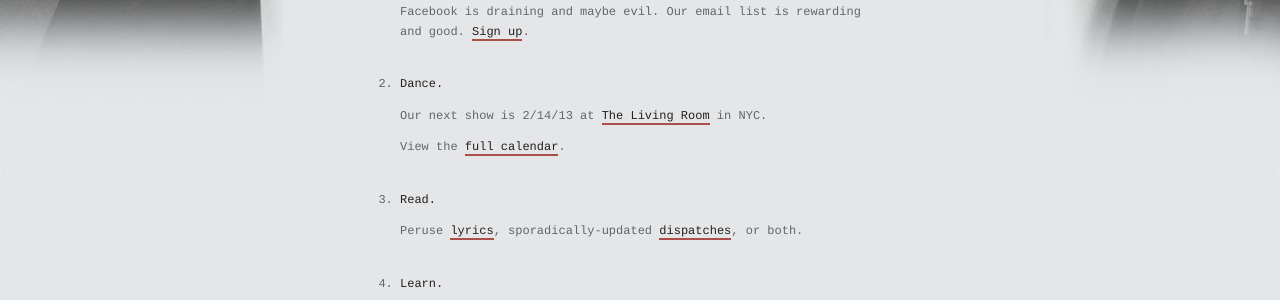
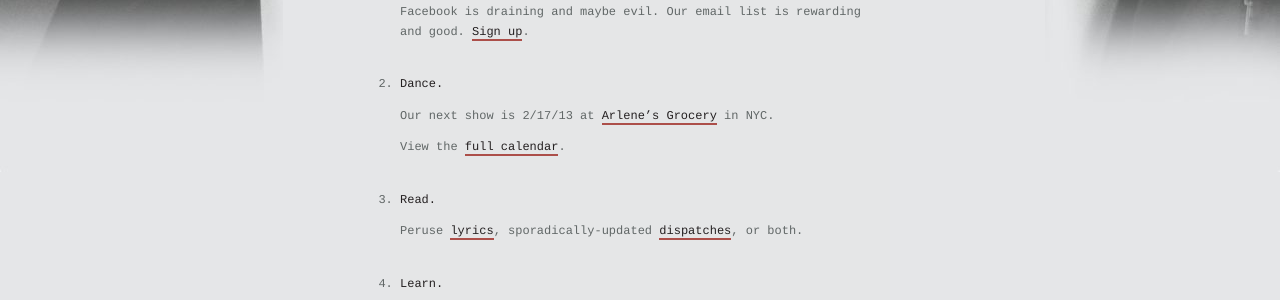
Before and after one commit to chrisfrank/chrisfrank.github.com, a Jekyll site: the page built from index.md, in a window 1280 px wide. Shown: the part 622-922 px from the top of the page. Built offline with Jekyll 4.4.1, drawn with Linux system fonts in a browser that asks for light colours; nearby versions of some CDN libraries.

Commit message:
updated gigs

```diff
--- a/index.md
+++ b/index.md
@@ -14,7 +14,7 @@ layout: home
 
 3. ## Dance.
     Our next show is
-    2/14/13 at [The Living Room](http://www.livingroomny.com) in NYC.
+    2/17/13 at [Arlene's Grocery](http://www.arlenesgrocery.net) in NYC.
 
     View the [full calendar](/gigs).
 
```
Also changed, not shown: gigs/index.md (+2 -0 lines).
